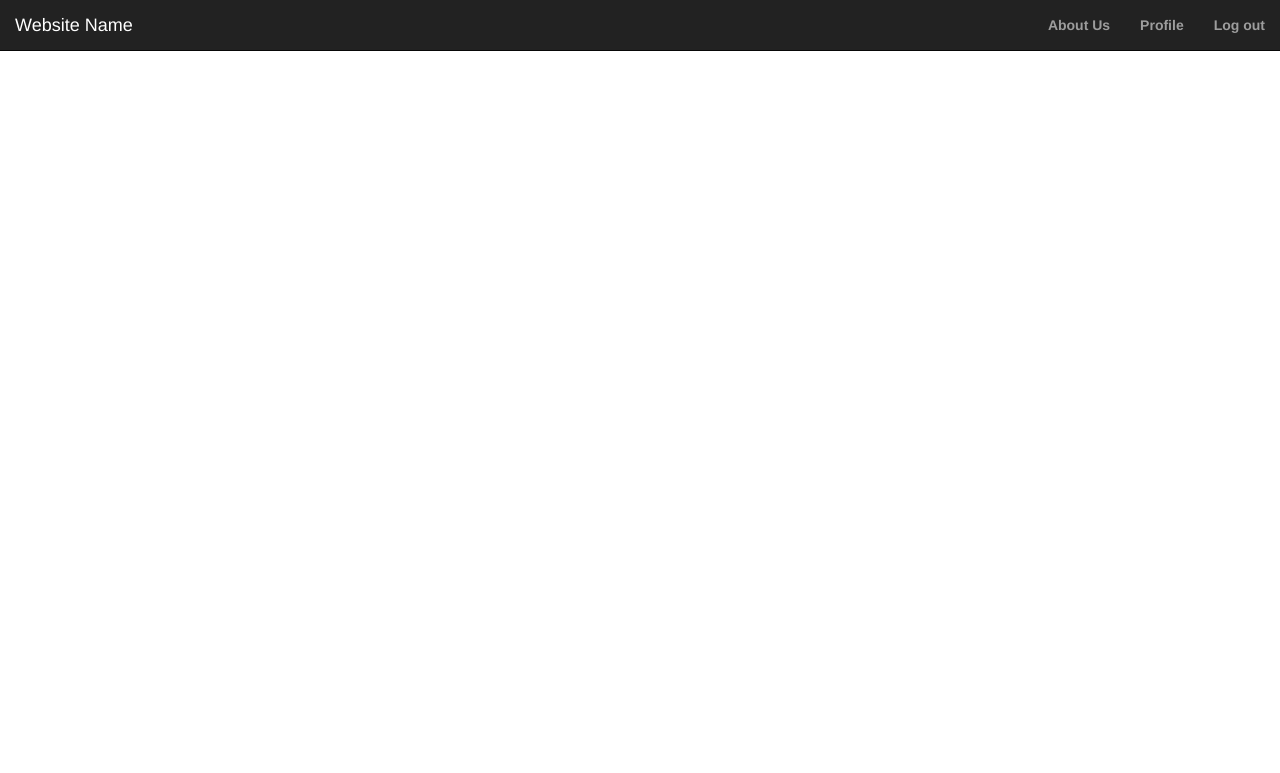
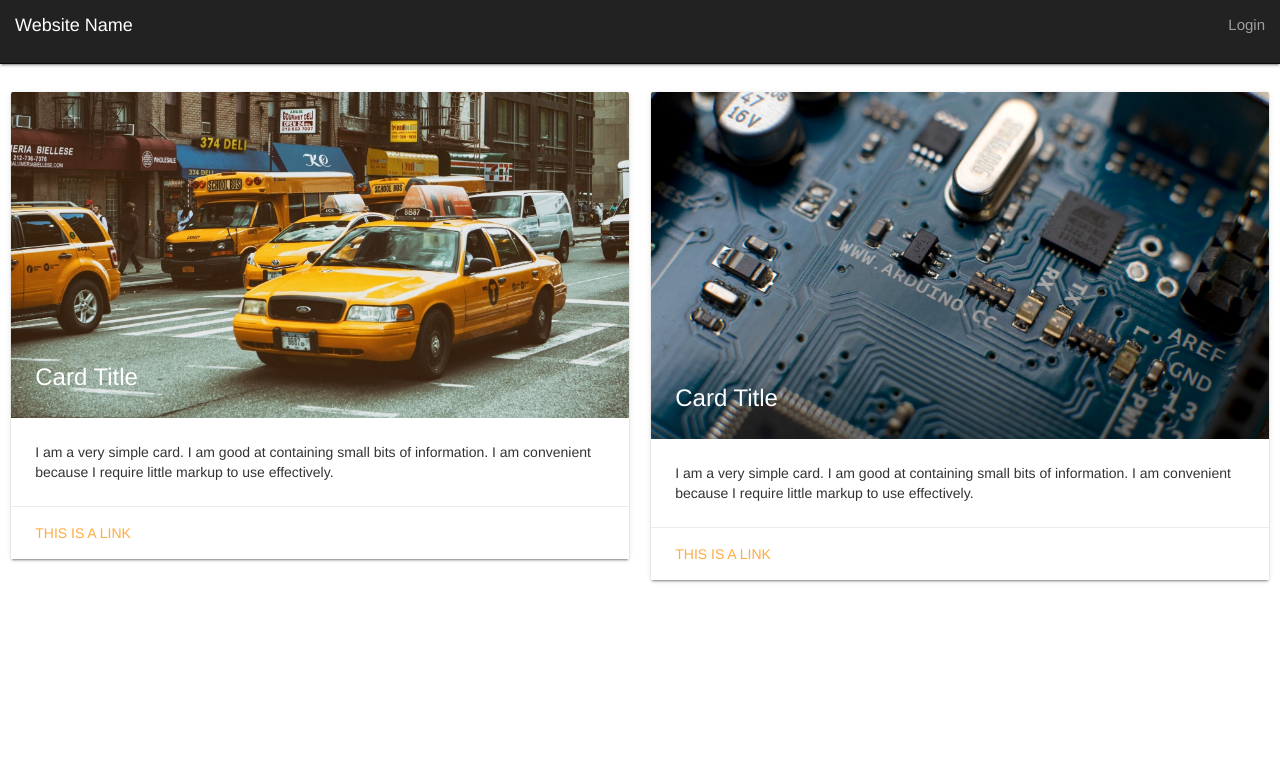
Before and after one commit to mathsavvy/travelsapp, a Python web app: template Templates/Home.html in a window 1280 px wide. Shown: the top 773 px of the page. Run offline with Jinja, Linux system fonts and the light colour scheme; the template is opened without the code that fills it, so the values that code supplies are empty; some libraries are stand-ins or nearby versions.

Commit message:
Tweaked some websites

```diff
--- a/Templates/Cabspage.html
+++ b/Templates/Cabspage.html
@@ -34,7 +34,7 @@
     <!-- For cab details -->
     <div class="container">
 
-        <div class="container" style="border: 1px solid #ccc;padding-top: 15px;padding-bottom: 40px;padding-left: 20px;padding-right: 20px;background-color:white   ">
+        <div class="container" style="border: 1px solid #ccc;padding-top: 15px;padding-bottom: 40px;padding-left: 20px;padding-right: 20px;background-color:white;opacity:0.9">
 
             <!-- For form header -->
             <div>
--- a/Templates/Home.html
+++ b/Templates/Home.html
@@ -3,9 +3,9 @@
 <head>
     <meta charset="utf-8" />
     <meta http-equiv="X-UA-Compatible" content="IE=edge">
-    <title>Website - login</title>
+    <title>Website - Home</title>
     <meta name="viewport" content="width=device-width, initial-scale=1">
-    <link rel="stylesheet" type="text/css" href="/home/sridhar/Desktop/Start-up website/Templates/Homepage.css">
+
     <!-- bootstrap link -->
     <link rel="stylesheet" href="https://maxcdn.bootstrapcdn.com/bootstrap/3.3.7/css/bootstrap.min.css">
 
@@ -14,6 +14,13 @@
 
     <!-- Latest compiled JavaScript -->
     <script src="https://maxcdn.bootstrapcdn.com/bootstrap/3.3.7/js/bootstrap.min.js"></script>
+
+    <!-- Compiled and minified CSS -->
+  <link rel="stylesheet" href="https://cdnjs.cloudflare.com/ajax/libs/materialize/0.100.2/css/materialize.min.css">
+
+  <!-- Compiled and minified JavaScript -->
+  <script src="https://cdnjs.cloudflare.com/ajax/libs/materialize/0.100.2/js/materialize.min.js"></script>
+
 </head>
 <body>
 
@@ -21,59 +28,45 @@
     <nav class="navbar navbar-inverse navbar-static-top">
         <div class="container-fluid">
             <div class="navbar-header">
-            <a class="navbar-brand" href="#">Website Name</a>
+                <a class="navbar-brand" href="#">Website Name</a>
             </div>
             <ul class="nav navbar-nav navbar-right">
-                <li><a href="#"><strong>About Us</strong></a></li>
-                <li><a href="#"><strong>Profile</strong></a></li>
-                <li><a href="#"><strong>Log out</strong></a></li>
+            <li><a href="#"><strong>Login</strong></a></li>
             </ul>
         </div>
     </nav>
-    <div class="col-xs-12 col-md-12">
 
-        <div class="slideshow-container">
-
-            <div class="mySlides fade">
-                <img src="taxi.jpg" style="height:100%;width:100%;opacity: 0.8;">
-                <div class="text"><strong>CAB SERVICES AT YOUR DOORSTEPS!</strong></div>
-                <button class="cabBut" onclick=""><span><strong>BOOK NOW</strong></span></button>
+    <div class="row">
+            <div class="col s12 m6">
+              <div class="card">
+                <div class="card-image">
+                  <img src="taxi.jpg">
+                  <span class="card-title">Card Title</span>
+                </div>
+                <div class="card-content">
+                  <p>I am a very simple card. I am good at containing small bits of information.
+                  I am convenient because I require little markup to use effectively.</p>
+                </div>
+                <div class="card-action">
+                  <a href="#">This is a link</a>
+                </div>
+              </div>
             </div>
-
-            <div class="mySlides fade">
-                <img src="arduino.jpg" style="height:100%;width:100%;opacity: 0.7;">
-                <div class="text1"><strong>PROJECTS</strong></div>
-                <button class="proBut" onclick=""><span><strong>ORDER NOW</strong></span></button>
-            </div>
-
-            <a class="prev" onclick="plusSlides(-1)">&#10094;</a>
-            <a class="next" onclick="plusSlides(1)">&#10095;</a>
-
-        </div>
-
-    </div>
-
-    <script>
-        var slideIndex = 1;
-        showSlides(slideIndex);
-        function plusSlides(n) {
-            showSlides(slideIndex += n);
-        }
-        function showSlides(n) {
-            var i;
-            var slides = document.getElementsByClassName("mySlides");
-            var dots = document.getElementsByClassName("dot");
-            if (n > slides.length) {slideIndex = 1}
-            if (n < 1) {slideIndex = slides.length}
-            for (i = 0; i < slides.length; i++) {
-                slides[i].style.display = "none";
-            }
-            for (i = 0; i < dots.length; i++) {
-                dots[i].className = dots[i].className.replace(" active", "");
-            }
-            slides[slideIndex-1].style.display = "block";
-            dots[slideIndex-1].className += " active";
-        }
-    </script>
+            <div class="col s12 m6">
+                    <div class="card">
+                      <div class="card-image">
+                        <img src="arduino.jpg">
+                        <span class="card-title">Card Title</span>
+                      </div>
+                      <div class="card-content">
+                        <p>I am a very simple card. I am good at containing small bits of information.
+                        I am convenient because I require little markup to use effectively.</p>
+                      </div>
+                      <div class="card-action">
+                        <a href="#">This is a link</a>
+                      </div>
+                    </div>
+                  </div>
+          </div>
 </body>
 </html>
--- a/Templates/Homepage.css
+++ /dev/null
@@ -1,101 +0,0 @@
-* {box-sizing: border-box}
-body {font-family: Verdana, sans-serif; margin:0}
-.mySlides {display: none}
-img {vertical-align: middle;}
-.slideshow-container {
-  max-width: 100%;
-  position: relative;
-
-}
-.prev, .next {
-  cursor: pointer;
-  position: absolute;
-  top: 43%;
-  width: auto;
-  padding: 16px;
-  margin-top: -22px;
-  color: white;
-  font-weight: bold;
-  font-size: 2vw;
-  transition: 0.6s ease;
-  border-radius: 0 3px 3px 0;
-}
-.next {
-  right: 0;
-  border-radius: 3px 0 0 3px;
-}
-.prev:hover, .next:hover {
-  background-color: rgba(0,0,0,0.8);
-}
-.text {
-  color: black;
-  font-size: 3vw;
-  position: absolute;
-  top: 25%;
-  left: 20%;
-  text-align: center;
-}
-.text1 {
-  color: black;
-  font-size: 3vw;
-  position: absolute;
-  top: 30%;
-  left: 42%;
-  text-align: center;
-}
-.cabBut, .proBut {
-  position: absolute;
-  background-color: #00b33c;
-  border-radius: 10px;
-  padding: 1% 2%;
-  top: 70%;
-  left: 42%;
-  transition-duration: 0.4s;
-  overflow: hidden;
-  color: white;
-  border: none;
-  text-align: center;
-  display: block;
-  font-size: 1.5vw;
-  cursor: pointer;
-}
-.cabBut:after, .proBut:after {
-    content: "";
-    background: #f1f1f1;
-    display: block;
-    position: absolute;
-    padding-top: 300%;
-    padding-left: 350%;
-    margin-left: -20px;
-    margin-top: -120%;
-    opacity: 0;
-    transition: all 0.8s
-}
-.cabBut:active:after, .proBut:active:after {
-    padding: 0;
-    margin: 0;
-    opacity: 1;
-    transition: 0s
-}
-.fade {
-  -webkit-animation-name: fade;
-  -webkit-animation-duration: 1.5s;
-  animation-name: fade;
-  animation-duration: 1.5s;
-}
-@-webkit-keyframes fade {
-  from {opacity: .4}
-  to {opacity: 1}
-}
-@keyframes fade {
-  from {opacity: .4}
-  to {opacity: 1}
-}
-@media only screen and (width:800px){
-  .prev, .next,.text, .text1, .cabBut, .proBut {
-    width: 100%;
-  }
-}
-@media only screen and (width: 400px) {
-  .prev, .next,.text, .text1, .cabBut, .proBut {width: 100%}
-}
--- a/Templates/Projectspage.html
+++ b/Templates/Projectspage.html
@@ -57,7 +57,7 @@
     <!-- For component details -->
     <div class="container">
 
-        <div class="container" style="border: 1px solid #ccc;padding-top: 15px;padding-bottom: 40px;padding-left: 20px;padding-right: 20px;background-color:white">
+        <div class="container" style="border: 1px solid #ccc;padding-top: 15px;padding-bottom: 40px;padding-left: 20px;padding-right: 20px;background-color:white;opacity:0.95;">
 
             <!-- For form header -->
             <div>
--- a/Templates/Signup.html
+++ b/Templates/Signup.html
@@ -14,6 +14,7 @@
 
     <!-- Latest compiled JavaScript -->
     <script src="https://maxcdn.bootstrapcdn.com/bootstrap/3.3.7/js/bootstrap.min.js"></script>
+
 </head>
 <body>
 
```
Also changed, not shown: Templates/taxi.jpg.
